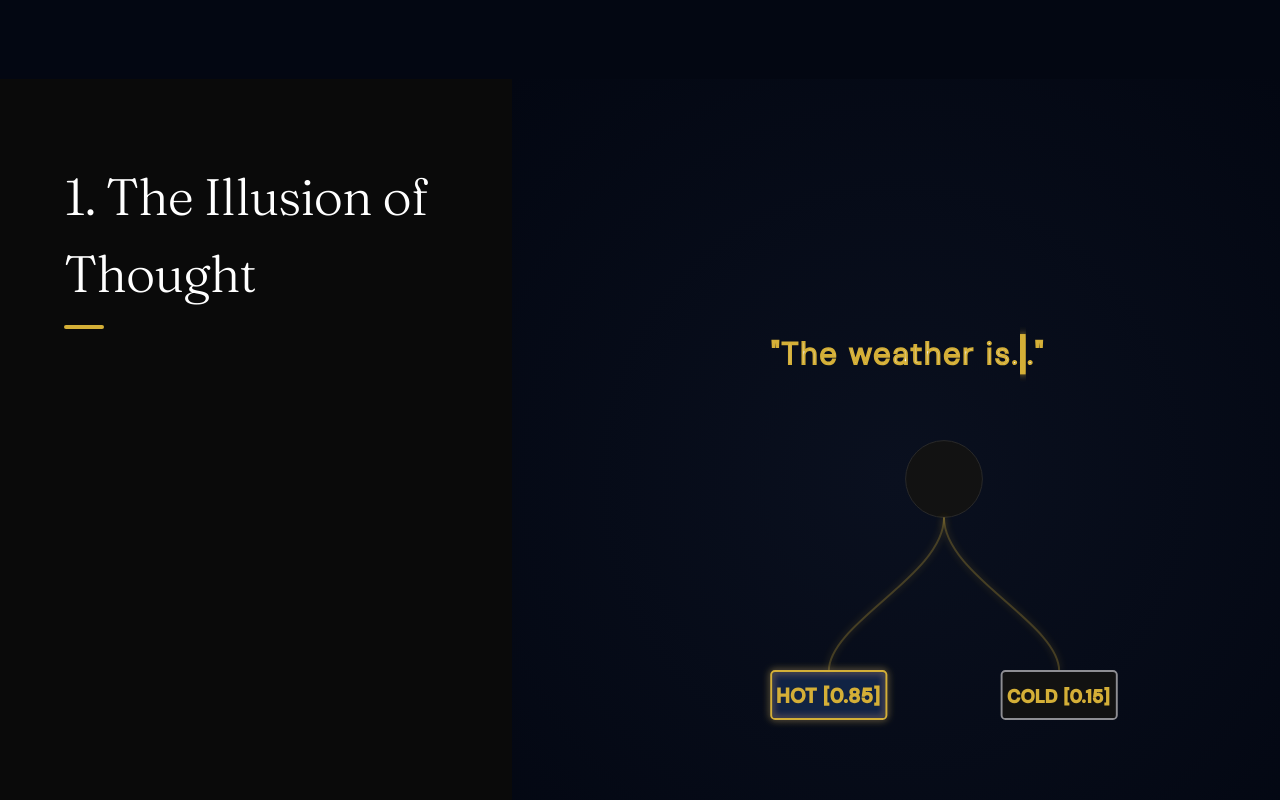
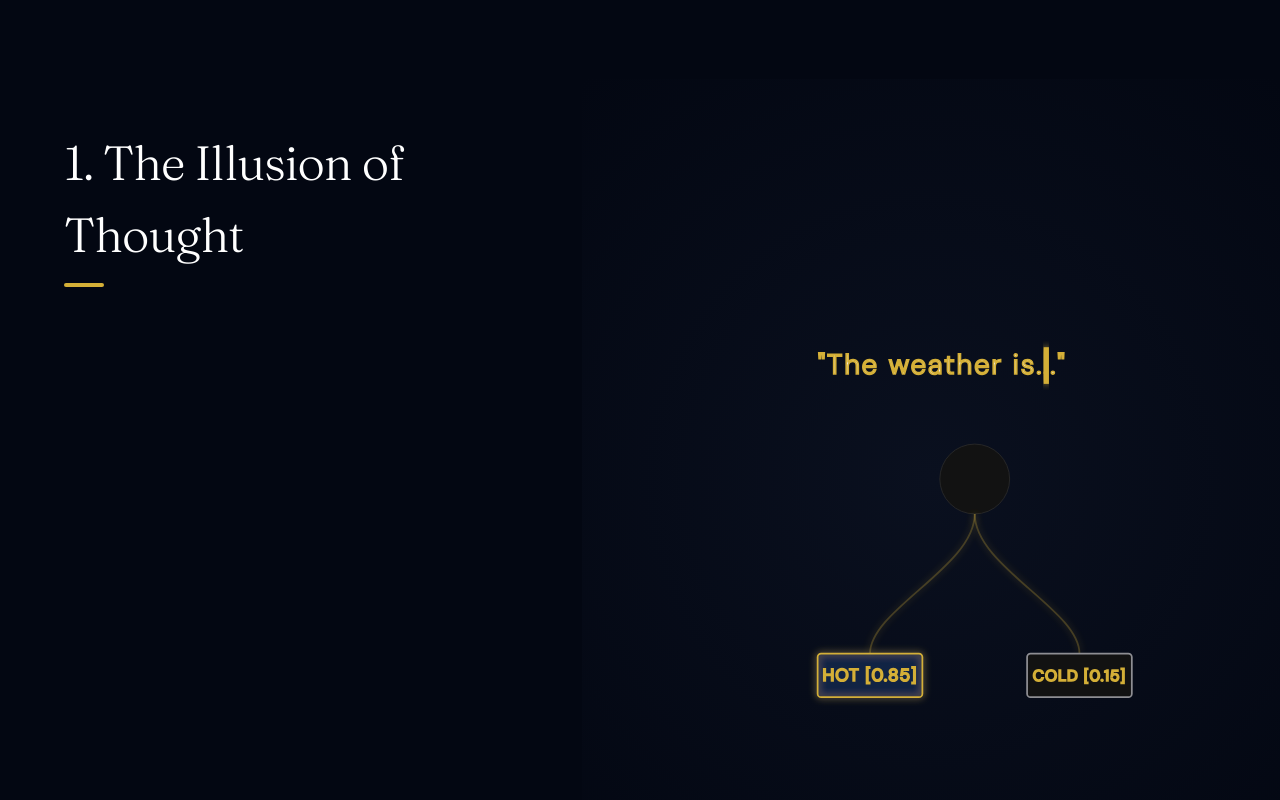
Before and after one commit to iampraveenvemula/fastinai, a React (Vite) app: page /blog/understanding-llm-models-complete-guide in a window 1280 px wide. Shown: the part 1000-1800 px from the top of the page. Built offline with nearby package versions, Linux system fonts and the light colour scheme.

Commit message:
feat: centered reading layout - heading frozen top, text center, diagram pinned bottom with upward mask

```diff
--- a/src/components/LLMMovie.jsx
+++ b/src/components/LLMMovie.jsx
@@ -93,40 +93,32 @@ const SceneBlock = ({ data, index }) => {
       style={{ minHeight: '300vh' }}
     >
 
-      {/* 1. THE FROZEN MASK (Solid Sticky Heading, TOP) */}
+      {/* 1. HEADING — frozen at top */}
       <div className="scened-heading">
-        <h2 style={{ fontSize: 'clamp(1.5rem, 4vw, 3.5rem)', color: '#ffffff', fontFamily: 'Fraunces, serif', fontWeight: 300, letterSpacing: '-1px', margin: 0 }}>
+        <h2 style={{ fontSize: 'clamp(1.5rem, 4vw, 3rem)', color: '#ffffff', fontFamily: 'Fraunces, serif', fontWeight: 300, letterSpacing: '-1px', margin: 0 }}>
           {data.title}
         </h2>
         <div style={{ width: '40px', height: '4px', background: 'var(--primary)', marginTop: '12px', borderRadius: '2px' }} />
       </div>
 
-      {/* 2. THE CAMERA (Diagram BELOW Heading on Mobile) */}
-      <div className="scened-visual">
-         <div style={{ width: '100%', height: '100%', position: 'absolute' }}>
-            <data.Visual progress={smoothProgress} />
-         </div>
-      </div>
+      {/* 2. TEXT — scrolls freely through the center reading zone */}
+      <div className="scened-text-flow">
+        <div style={{ display: 'flex', flexDirection: 'column', gap: '60vh' }}>
+          {data.paragraphs.map((text, i) => {
+            const numParagraphs = data.paragraphs.length;
+            // Give each paragraph a wide window — text stays bright for most of its scroll range
+            const startP = 0.1 + (i * (0.7 / numParagraphs));
+            const peakP = startP + 0.12;
+            const endP = startP + 0.2;
 
-      {/* 3. THE SCRIPT (Scrolls Upwards Underneath the Frozen Mask) */}
-      <div className="scened-text-flow">
-        <div style={{ display: 'flex', flexDirection: 'column', gap: '50vh' }}>
-          {data.paragraphs.map((text, i) => {
-            // Pick a paragraph to highlight based on scroll progress
-            const numParagraphs = data.paragraphs.length;
-            const startP = 0.2 + (i * (0.6 / numParagraphs));
-            const peakP = startP + 0.1;
-            const endP = peakP + 0.15;
-
-            // Opacity fades to 0 smoothly before it hits the masking line
             const opacity = useTransform(smoothProgress, [startP, peakP, endP], [0, 1, 0]);
 
             return (
               <motion.div key={i} style={{ opacity }}>
                 <p style={{
-                  fontSize: 'clamp(1.3rem, 2.5vw, 2rem)',
-                  color: '#ffffff', // High contrast pure white
-                  lineHeight: 1.6,
+                  fontSize: 'clamp(1.2rem, 2.5vw, 1.8rem)',
+                  color: '#ffffff',
+                  lineHeight: 1.7,
                   fontWeight: 400
                 }}>
                   {text}
@@ -135,6 +127,13 @@ const SceneBlock = ({ data, index }) => {
             );
           })}
         </div>
+      </div>
+
+      {/* 3. VISUAL — pinned to bottom, masks text from below */}
+      <div className="scened-visual">
+         <div style={{ width: '100%', height: '100%', position: 'absolute' }}>
+            <data.Visual progress={smoothProgress} />
+         </div>
       </div>
 
     </section>
--- a/src/index.css
+++ b/src/index.css
@@ -347,93 +347,87 @@ body {
   color: var(--primary) !important;
   opacity: 0.8;
 }
-/* ─── Masked Stack Layout (Mobile-First) ────────────────────── */
+/* ─── Centered Reading Layout (Mobile-First) ────────────────── */
 .scened-layout {
   position: relative;
   width: 100vw;
   margin-left: calc(-50vw + 50%);
-  background: var(--bg);
+  background: #030712;
 }
 
+/* Heading: Frozen at the very top under the navbar */
+.scened-heading {
+  position: sticky;
+  top: 64px;
+  width: 100%;
+  padding: 20px 5%;
+  background: #030712;
+  z-index: 20;
+  /* Downward shadow blends the heading into the reading pane */
+  box-shadow: 0 20px 40px rgba(3, 7, 18, 0.95);
+}
+
+/* Text: Scrolls freely through the center of the screen */
+.scened-text-flow {
+  position: relative;
+  z-index: 10;
+  width: 100%;
+  padding: 5vh 7%;
+  padding-bottom: 45vh; /* Room to scroll before diagram mask */
+}
+
+/* Visual: Pinned to the BOTTOM of the screen, masking text from below */
 .scened-visual {
   position: sticky;
-  top: 64px; /* Under navbar */
+  bottom: 0;
   width: 100%;
-  height: 45vh; /* Top half */
-  z-index: 5;
+  height: 40vh;
+  z-index: 15; /* Above text (10) but below heading (20) */
   display: flex;
   align-items: center;
   justify-content: center;
   background: radial-gradient(circle at center, #0a101f 0%, #030712 100%);
   overflow: hidden;
-}
-
-.scened-heading {
-  position: sticky;
-  top: 64px; /* Under navbar */
-  width: 100%;
-  padding: 24px 20px;
-  background: #030712;
-  z-index: 20; /* Highest priority */
-  box-shadow: 0 10px 30px #030712;
-}
-
-.scened-visual {
-  position: sticky;
-  top: 15vh; /* Enough space for the heading */
-  width: 100%;
-  height: 40vh;
-  z-index: 15; /* Under heading, above text */
-  display: flex;
-  align-items: center;
-  justify-content: center;
-  background: radial-gradient(circle at center, #0a101f 0%, #030712 100%);
-  overflow: hidden;
-  box-shadow: 0 16px 32px #030712;
-}
-
-.scened-text-flow {
-  position: relative;
-  z-index: 10; /* Lowest priority, scrolls under everything */
-  width: 100%;
-  padding: 0 5%;
-  padding-top: 10vh;
-  padding-bottom: 50vh;
+  /* Upward shadow blends the diagram into the reading pane from below */
+  box-shadow: 0 -30px 50px rgba(3, 7, 18, 0.98);
 }
 
 @media (min-width: 900px) {
   .scened-layout {
     display: grid;
+    /* Heading row + Text rows share left col; Visual takes full right col */
     grid-template-columns: 1fr 1.2fr;
     grid-template-areas:
       "heading visual"
-      "text visual";
+      "text    visual";
+    align-items: start;
   }
 
-  .scened-visual {
-    grid-area: visual;
-    width: 60vw;
-    height: 100vh;
-    top: 0;
-    right: 0;
-    box-shadow: none;
-  }
-
+  /* Reset all mobile sticky/bottom positioning for desktop */
   .scened-heading {
     grid-area: heading;
-    position: static;
-    width: 40vw;
-    padding: 10vh 5vw 0 5vw;
+    position: sticky;
+    top: 15vh;
+    bottom: auto;
+    padding: 6vh 5vw 2vh 5vw;
     background: transparent;
     box-shadow: none;
     z-index: 10;
   }
 
+  .scened-visual {
+    grid-area: visual;
+    position: sticky;
+    top: 0;
+    bottom: auto;
+    width: auto;
+    height: 100vh;
+    box-shadow: none;
+  }
+
   .scened-text-flow {
     grid-area: text;
-    width: 40vw;
-    padding-left: 5vw;
-    padding-right: 5vw;
-    padding-top: 5vh;
+    padding: 4vh 5vw;
+    padding-bottom: 30vh;
   }
 }
```
